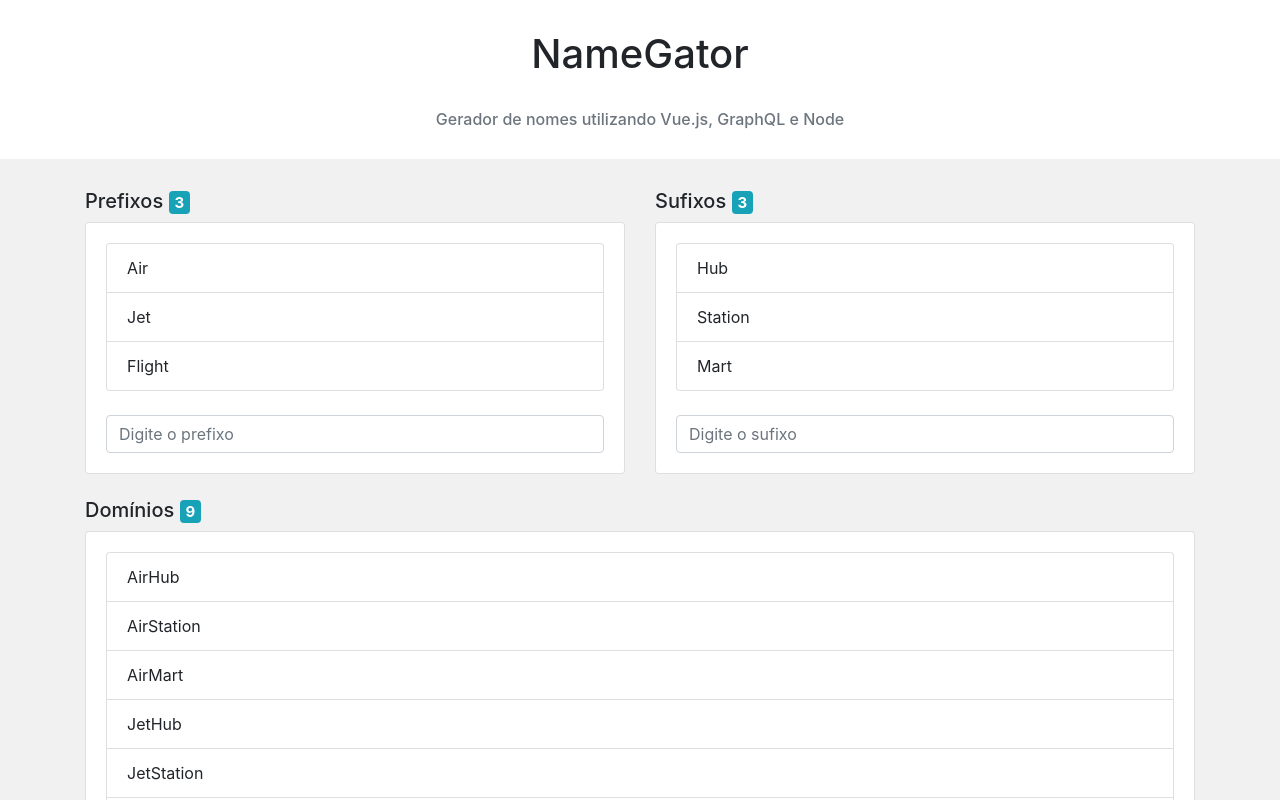
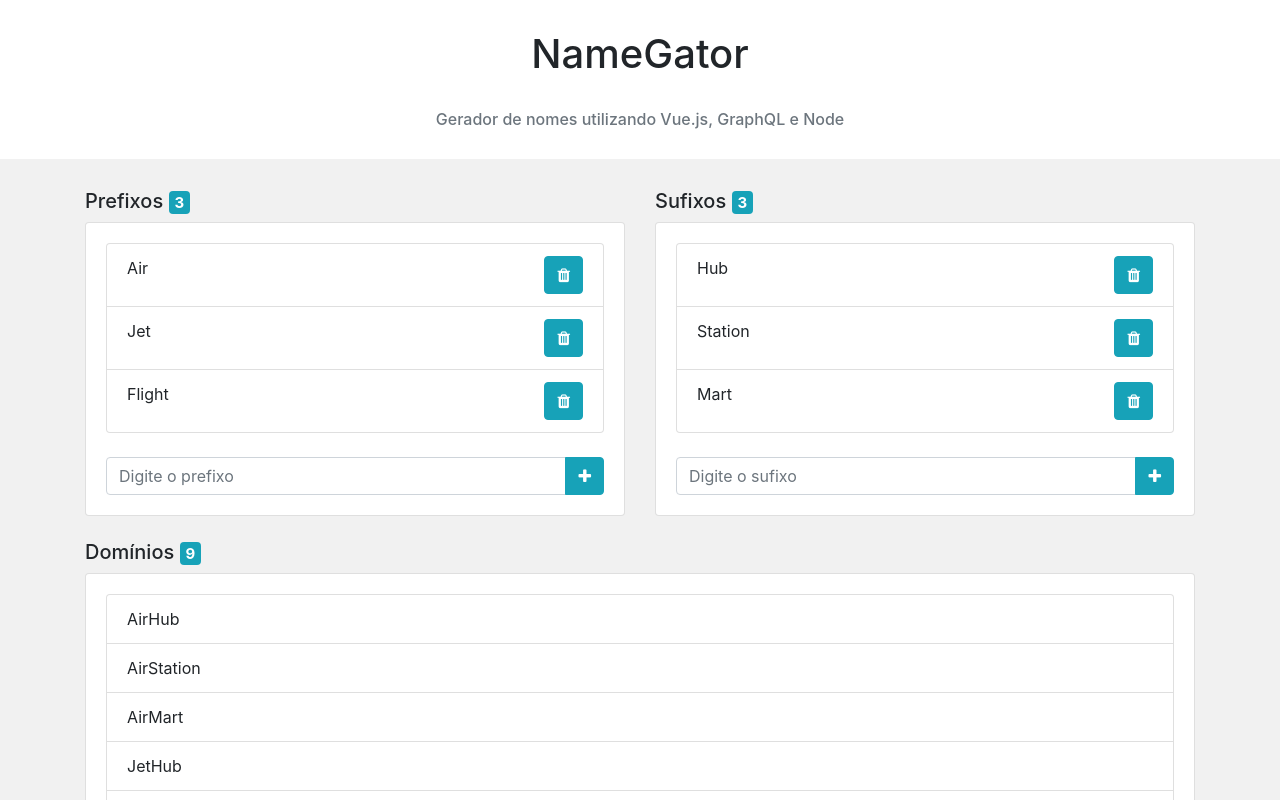
Before and after one commit to antoniojunior1890/projeto-vue.js-graphqL-Node, a Vue app in the folder vuejs/: page / in a window 1280 px wide. Shown: the top 800 px of the page. Built offline with nearby package versions, Linux system fonts and the light colour scheme.

Commit message:
add e remove prefix e sufix

```diff
--- a/vuejs/src/App.vue
+++ b/vuejs/src/App.vue
@@ -16,14 +16,32 @@
             <div class="card">
               <div class="card-body">
                 <ul class="list-group">
-                  <li
-                    class="list-group-item"
-                    v-for="prefix in prefixes"
-                    v-bind:key="prefix"
-                  >{{ prefix }}</li>
+                  <li class="list-group-item" v-for="prefix in prefixes" v-bind:key="prefix">
+                    <div class="row">
+                      <div class="col-md">{{ prefix }}</div>
+                      <div class="col-md text-right">
+                        <button class="btn btn-info" @click="deletePrefix(prefix)">
+                          <span class="fa fa-trash"></span>
+                        </button>
+                      </div>
+                    </div>
+                  </li>
                 </ul>
                 <br />
-                <input type="text" class="form-control" placeholder="Digite o prefixo" />
+                <div class="input-group">
+                  <input
+                    type="text"
+                    class="form-control"
+                    v-model="prefix"
+                    placeholder="Digite o prefixo"
+                    v-on:keyup.enter="addPrefix(prefix)"
+                  />
+                  <div class="input-group-append">
+                    <button class="btn btn-info" @click="addPrefix(prefix)">
+                      <span class="fa fa-plus"></span>
+                    </button>
+                  </div>
+                </div>
               </div>
             </div>
           </div>
@@ -35,23 +53,41 @@
             <div class="card">
               <div class="card-body">
                 <ul class="list-group">
-                  <li
-                    class="list-group-item"
-                    v-for="sufix in sufixes"
-                    v-bind:key="sufix"
-                  >{{ sufix }}</li>
+                  <li class="list-group-item" v-for="sufix in sufixes" v-bind:key="sufix">
+                    <div class="row">
+                      <div class="col-md">{{ sufix }}</div>
+                      <div class="col-md text-right">
+                        <button class="btn btn-info" @click="deleteSufix(sufix)">
+                          <span class="fa fa-trash"></span>
+                        </button>
+                      </div>
+                    </div>
+                  </li>
                 </ul>
                 <br />
-                <input type="text" class="form-control" placeholder="Digite o sufixo" />
+                <div class="input-group">
+                  <input
+                    type="text"
+                    class="form-control"
+                    v-model="sufix"
+                    placeholder="Digite o sufixo"
+                    v-on:keyup.enter="addSufix(sufix)"
+                  />
+                  <div class="input-group-append">
+                    <button class="btn btn-info" @click="addSufix(sufix)">
+                      <span class="fa fa-plus"></span>
+                    </button>
+                  </div>
+                </div>
               </div>
             </div>
           </div>
         </div>
         <br />
         <h5>
-              Domínios
-              <span class="badge badge-info">{{ domains.length }}</span>
-            </h5>
+          Domínios
+          <span class="badge badge-info">{{ domains.length }}</span>
+        </h5>
         <div class="card">
           <div class="card-body">
             <ul class="list-group">
@@ -72,6 +108,8 @@
   name: "app",
   data() {
     return {
+      prefix: "",
+      sufix: "",
       prefixes: ["Air", "Jet", "Flight"],
       sufixes: ["Hub", "Station", "Mart"],
       domains: [
@@ -86,6 +124,34 @@
         "FlightMart"
       ]
     };
+  },
+  methods: {
+    addPrefix(prefix) {
+      this.prefixes.push(prefix);
+      this.prefix = "";
+      this.generate();
+    },
+    addSufix(sufix) {
+      this.sufixes.push(sufix);
+      this.sufix = "";
+      this.generate();
+    },
+    generate() {
+      this.domains = [];
+      for (const prefix of this.prefixes) {
+        for (const sufix of this.sufixes) {
+          this.domains.push(prefix + sufix);
+        }
+      }
+    },
+    deletePrefix(prefix) {
+      this.prefixes.splice(this.prefixes.indexOf(prefix), 1);
+      this.generate();
+    },
+    deleteSufix(sufix) {
+      this.sufixes.splice(this.sufixes.indexOf(sufix), 1);
+      this.generate();
+    }
   }
 };
 </script>
```
